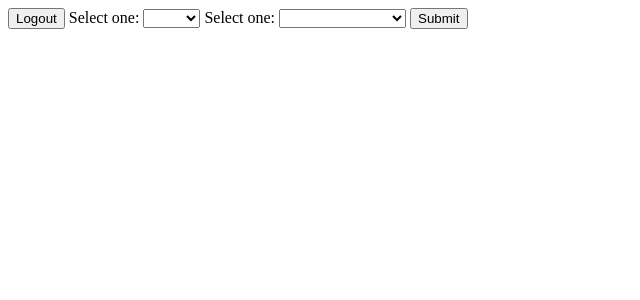
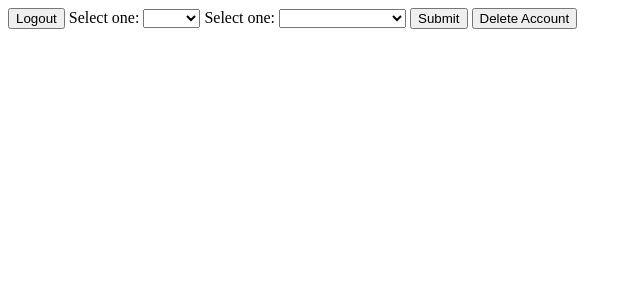
Before and after one commit to uprm-inso-4101-2020-2021-s2/semester-project-team-DLMS, a Django app: page /settings/ in a window 1280 px wide. Shown: the top 300 px of the page, without its empty margins (0-640 px from the left). Run offline with Django 3.2, Linux system fonts and the light colour scheme; the visitor is signed in with stand-in values (Sample User, id 1); data that the repository does not hold is empty.

Commit message:
User can now permanently delete their account.

```diff
--- a/UPR_Grader/templates/UPR_Grader/settings.html
+++ b/UPR_Grader/templates/UPR_Grader/settings.html
@@ -45,6 +45,7 @@
         <option value="Utuado">Utuado</option>
     </select>
     <input type="submit" value="Submit">
+    <input type="submit" name="delete_request" value="Delete Account">
 
 </form>
 
--- a/UPR_Grader/views.py
+++ b/UPR_Grader/views.py
@@ -84,6 +84,7 @@ def settings_page(request):
         campus = request.POST.get('campus', None)
         program = request.POST.get('program', None)
         logout_request = request.POST.get('logout', None)
+        delete_request = request.POST.get('delete_request', None)
         if request.user.is_authenticated and logout_request is not None:
             logout(request)
             return redirect('../')
@@ -94,4 +95,11 @@ def settings_page(request):
         if request.user.is_authenticated and campus is not None:
             Students.objects.filter(student_user=request.user.id).update(student_campus=campus)
 
+        if request.user.is_authenticated and delete_request is not None:
+            Students.objects.filter(student_user=request.user.id).delete()
+            request.user.delete()
+            logout(request)
+            return redirect('../')
+
+
     return render(request, 'UPR_Grader/settings.html', {'data': student_data, 'current_student': current_student})
```
